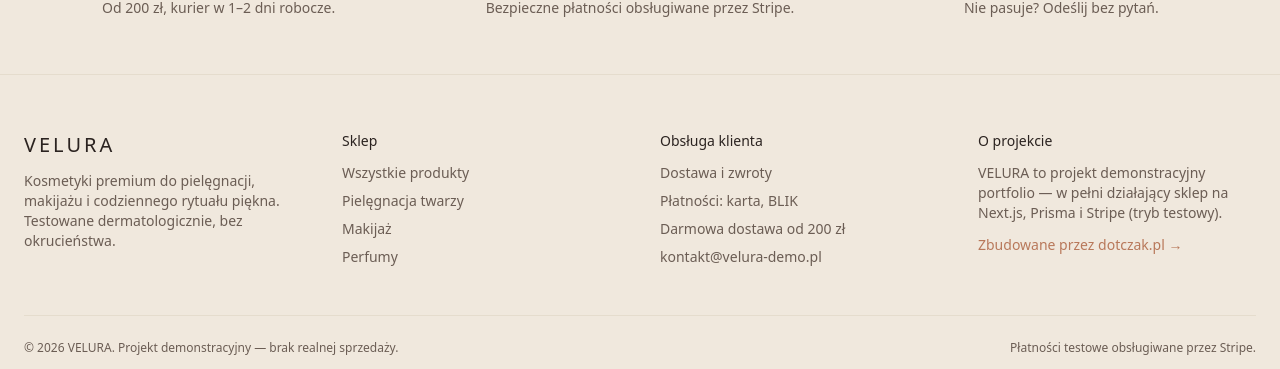
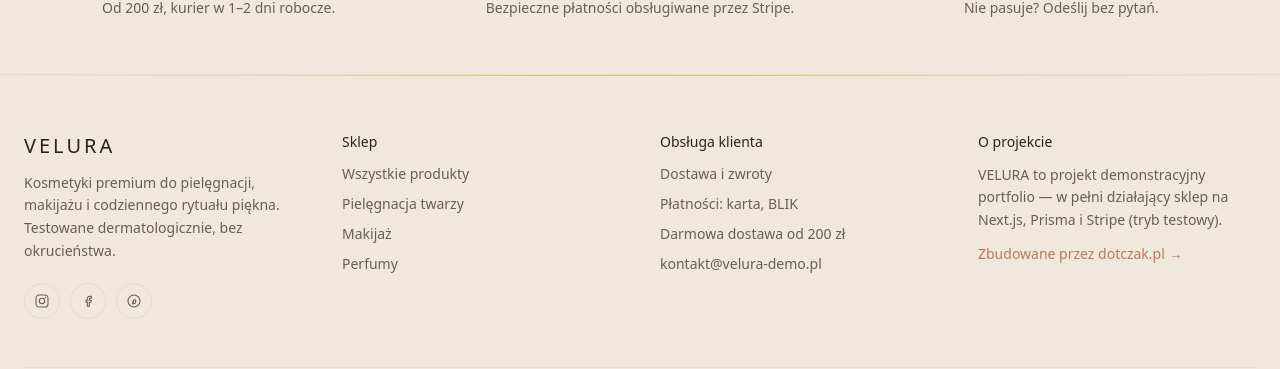
Before and after one commit to mvtczak/velura-sklep-demo, a Next.js app: page / in a window 1280 px wide. Shown: the part 1842-2211 px from the top of the page. Built offline with nearby package versions, Linux system fonts and the light colour scheme; no server answers; the database is empty; a web font is replaced by a local one.

Commit message:
Update Footer.tsx

```diff
--- a/src/components/Footer.tsx
+++ b/src/components/Footer.tsx
@@ -3,31 +3,64 @@ import Link from "next/link";
 export default function Footer() {
   return (
     <footer className="border-t border-line bg-cream-dark">
+      <div className="hairline-gold h-px w-full opacity-60" />
       <div className="mx-auto max-w-7xl px-6 py-14">
         <div className="grid gap-10 md:grid-cols-4">
           <div>
             <div className="font-serif-display text-xl tracking-[0.15em] text-ink">
               VELURA
             </div>
-            <p className="mt-3 max-w-xs text-sm text-ink-soft">
+            <p className="mt-3 max-w-xs text-sm leading-relaxed text-ink-soft">
               Kosmetyki premium do pielęgnacji, makijażu i codziennego rytuału
               piękna. Testowane dermatologicznie, bez okrucieństwa.
             </p>
+            <div className="mt-5 flex items-center gap-2.5">
+              <a
+                href="#"
+                aria-label="Instagram"
+                className="flex h-9 w-9 items-center justify-center rounded-full border border-line text-ink-soft transition hover:border-rose hover:text-rose"
+              >
+                <svg width="16" height="16" viewBox="0 0 24 24" fill="none" stroke="currentColor" strokeWidth="1.6">
+                  <rect x="3" y="3" width="18" height="18" rx="5" />
+                  <circle cx="12" cy="12" r="4" />
+                  <circle cx="17.2" cy="6.8" r="1" fill="currentColor" stroke="none" />
+                </svg>
+              </a>
+              <a
+                href="#"
+                aria-label="Facebook"
+                className="flex h-9 w-9 items-center justify-center rounded-full border border-line text-ink-soft transition hover:border-rose hover:text-rose"
+              >
+                <svg width="16" height="16" viewBox="0 0 24 24" fill="none" stroke="currentColor" strokeWidth="1.6">
+                  <path d="M15 8h2V5h-2a4 4 0 0 0-4 4v2H9v3h2v6h3v-6h2.2l.8-3H14V9a1 1 0 0 1 1-1Z" />
+                </svg>
+              </a>
+              <a
+                href="#"
+                aria-label="Pinterest"
+                className="flex h-9 w-9 items-center justify-center rounded-full border border-line text-ink-soft transition hover:border-rose hover:text-rose"
+              >
+                <svg width="16" height="16" viewBox="0 0 24 24" fill="none" stroke="currentColor" strokeWidth="1.6">
+                  <circle cx="12" cy="12" r="9" />
+                  <path d="M9.5 17c1-3.5 1.5-5.5 1.5-5.5m0 0c.3-1.4 2.6-1.9 3.4-.4.7 1.3-.2 4.9-2 4.9-1 0-1.5-.7-1.4-1.7Z" />
+                </svg>
+              </a>
+            </div>
           </div>
 
           <div>
             <h4 className="text-sm font-medium text-ink">Sklep</h4>
-            <ul className="mt-3 space-y-2 text-sm text-ink-soft">
-              <li><Link href="/shop" className="hover:text-ink">Wszystkie produkty</Link></li>
-              <li><Link href="/shop?category=Pielęgnacja twarzy" className="hover:text-ink">Pielęgnacja twarzy</Link></li>
-              <li><Link href="/shop?category=Makijaż" className="hover:text-ink">Makijaż</Link></li>
-              <li><Link href="/shop?category=Perfumy" className="hover:text-ink">Perfumy</Link></li>
+            <ul className="mt-3 space-y-2.5 text-sm text-ink-soft">
+              <li><Link href="/shop" className="transition hover:text-rose-dark">Wszystkie produkty</Link></li>
+              <li><Link href="/shop?category=Pielęgnacja twarzy" className="transition hover:text-rose-dark">Pielęgnacja twarzy</Link></li>
+              <li><Link href="/shop?category=Makijaż" className="transition hover:text-rose-dark">Makijaż</Link></li>
+              <li><Link href="/shop?category=Perfumy" className="transition hover:text-rose-dark">Perfumy</Link></li>
             </ul>
           </div>
 
           <div>
             <h4 className="text-sm font-medium text-ink">Obsługa klienta</h4>
-            <ul className="mt-3 space-y-2 text-sm text-ink-soft">
+            <ul className="mt-3 space-y-2.5 text-sm text-ink-soft">
               <li>Dostawa i zwroty</li>
               <li>Płatności: karta, BLIK</li>
               <li>Darmowa dostawa od 200 zł</li>
@@ -37,7 +70,7 @@ export default function Footer() {
 
           <div>
             <h4 className="text-sm font-medium text-ink">O projekcie</h4>
-            <p className="mt-3 text-sm text-ink-soft">
+            <p className="mt-3 text-sm leading-relaxed text-ink-soft">
               VELURA to projekt demonstracyjny portfolio — w pełni działający
               sklep na Next.js, Prisma i Stripe (tryb testowy).
             </p>
@@ -45,9 +78,9 @@ export default function Footer() {
               href="https://www.dotczak.pl"
               target="_blank"
               rel="noopener noreferrer"
-              className="mt-3 inline-block text-sm font-medium text-rose hover:text-rose-dark"
+              className="mt-3 inline-flex items-center gap-1 text-sm font-medium text-rose transition hover:text-rose-dark"
             >
-              Zbudowane przez dotczak.pl →
+              Zbudowane przez dotczak.pl <span>→</span>
             </a>
           </div>
         </div>
```
